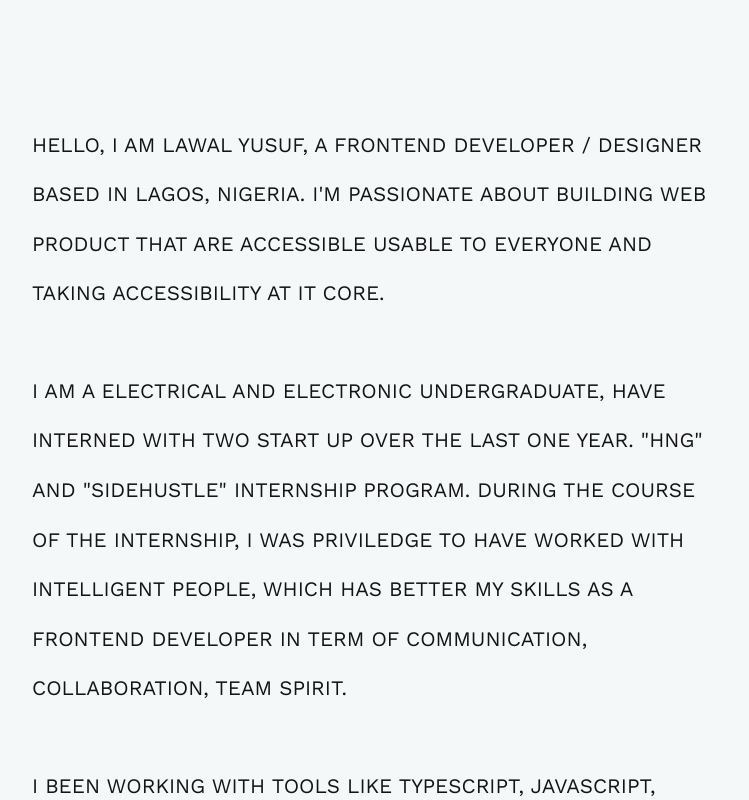
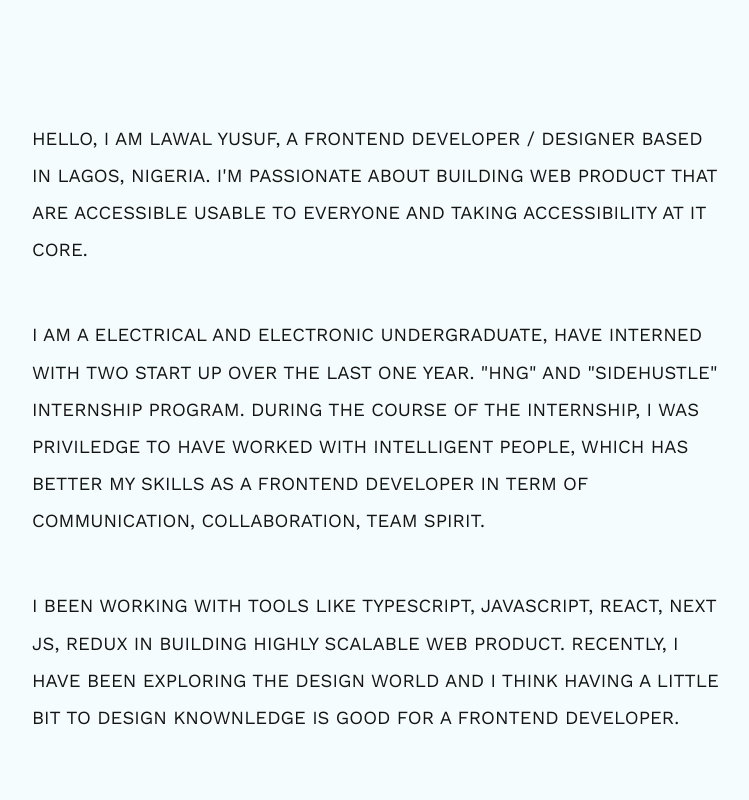
Before and after one commit to AlphaDesign-ai/pamilerinDev, a Next.js app: page / in a window 1280 px wide. Shown: the part 840-1640 px from the top of the page, without its empty margins (318-1067 px from the left). Built offline with nearby package versions, Linux system fonts and the light colour scheme.

Commit message:
fix issue with heroes main h1 element overflowing the viewport

```diff
--- a/styles/globals.scss
+++ b/styles/globals.scss
@@ -45,7 +45,7 @@
 :root {
   text-rendering: optimizeLegibility;
   font-size: 64.5%;
-  --background-colour: #f4f8f9;
+  --background-colour: #f5fcfd;
   --primary-font: Ogg;
   --body-font: WorkSans;
   --layout-width: 136.6rem;
@@ -164,18 +164,18 @@ body {
     font-weight: 200;
     line-height: 1.2;
 
+    @include responsive(80em, portrait) {
+      font-size: 8.4rem;
+    }
+
     @include smartphone {
       font-size: 6.4rem;
       line-height: 1.4;
     }
 
     @include smaller-smartphone {
-      font-size: 5rem;
+      font-size: 5.2rem;
       line-height: 1.5;
-    }
-
-    @include responsive(80em, portrait) {
-      font-size: 8.4rem;
     }
   }
 
@@ -221,15 +221,15 @@ body {
 
   & > .main-hero {
     font-family: var(--body-font);
-    font-size: 2rem;
+    font-size: 1.8rem;
     text-transform: uppercase;
-    line-height: 2.4;
+    line-height: 2;
     width: 688px;
     margin: 0 auto;
 
     @include smartphone {
       width: 100%;
-      font-size: 1.8rem;
+      font-size: 1.6rem;
     }
   }
 
```
